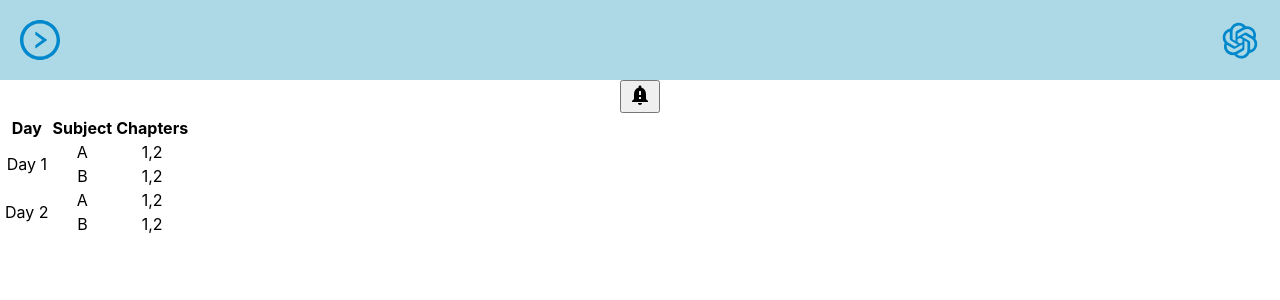
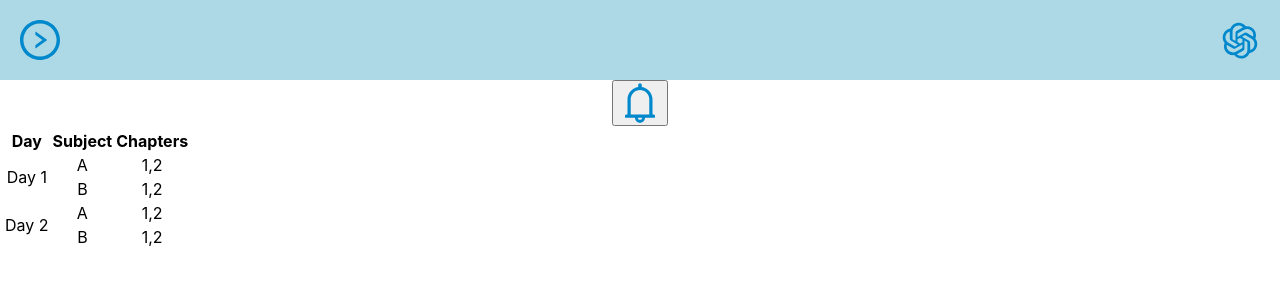
Before and after one commit to VinayKumar0999/TimeMaster, a React (Create React App) app: page /notification in a window 1280 px wide. Shown: the top 300 px of the page. Built offline with nearby package versions, Linux system fonts and the light colour scheme.

Commit message:
fixed the build issue

```diff
--- a/src/Output.js
+++ b/src/Output.js
@@ -1,6 +1,8 @@
 
 import './App.css';
-import NotificationImportantIcon from '@mui/icons-material/NotificationImportant';
+import {
+  BellOutlined
+} from '@ant-design/icons';
 import { useState } from 'react';
 import WebSocketComponent from './Websocket';
 
@@ -13,7 +15,7 @@ function App() {
   return (
     <div className="App">
       <button onClick={handleBellIconClick}>
-        <NotificationImportantIcon />
+        <BellOutlined style={{ fontSize: '40px', color: '#08c' }}/>
       </button>
       {isWebsocketShow && <WebSocketComponent />}
       <table>
--- a/src/common/RegistrationForm.js
+++ b/src/common/RegistrationForm.js
@@ -1,8 +1,8 @@
 import { useState,useEffect } from "react";
 import '../App.css';
-import { useHistory } from "react-router-dom";
+import { useNavigate } from 'react-router-dom';
 const RegisterForm = () => {
-  const history = useHistory()
+  const navigate = useNavigate();
   const [initialState, setInitialValues] = useState({
     noOfDays: "",
     noOfSubjects: "",
@@ -88,7 +88,7 @@ const RegisterForm = () => {
     // Handle form submission
     if (isFormValid) {
       console.log("Form submitted successfully!", initialState);
-      history?.push('/notification')
+      navigate('/notification')
     } else {
       console.log("Form has errors, please fix them before submitting.");
     }
```
